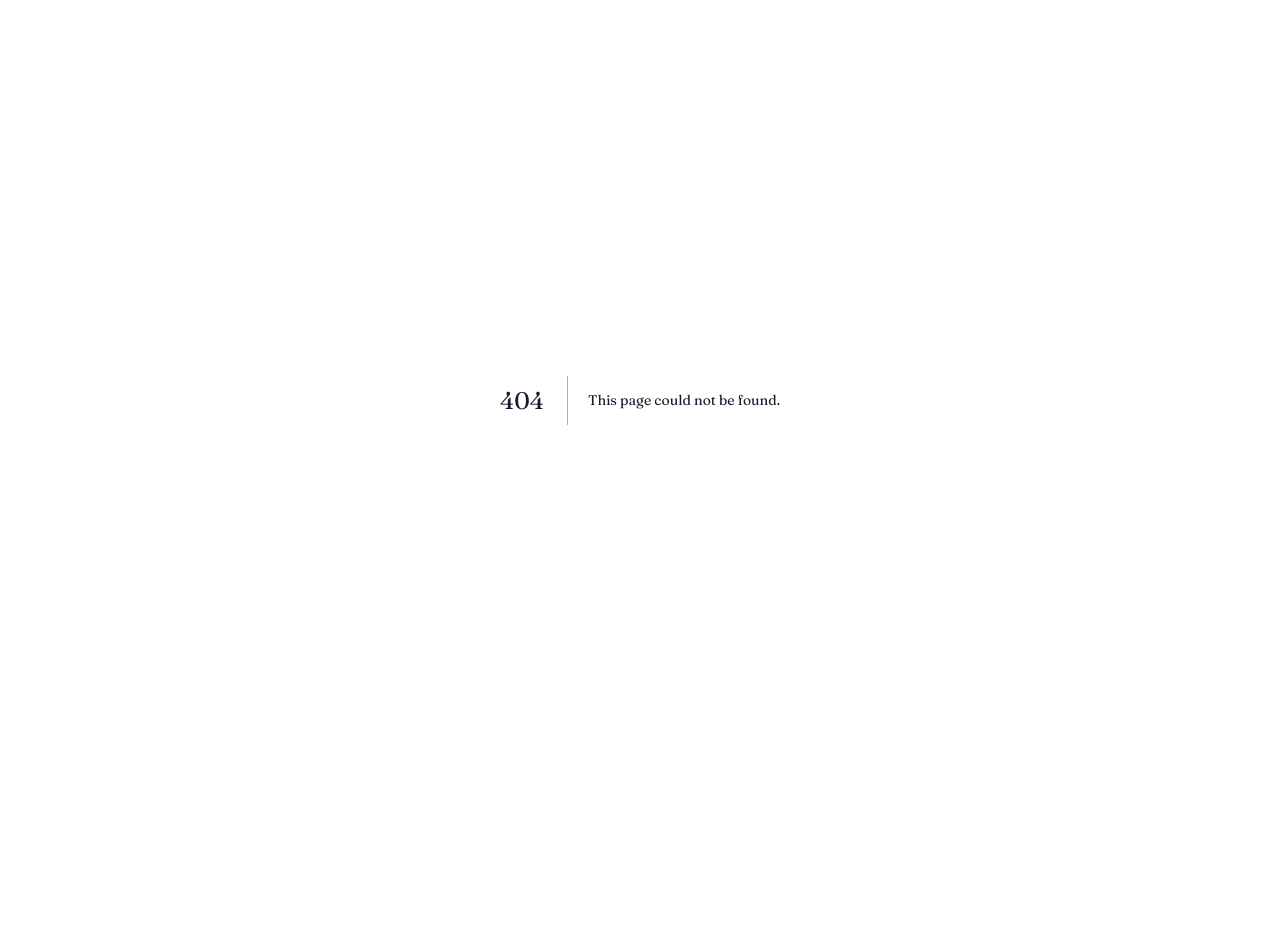
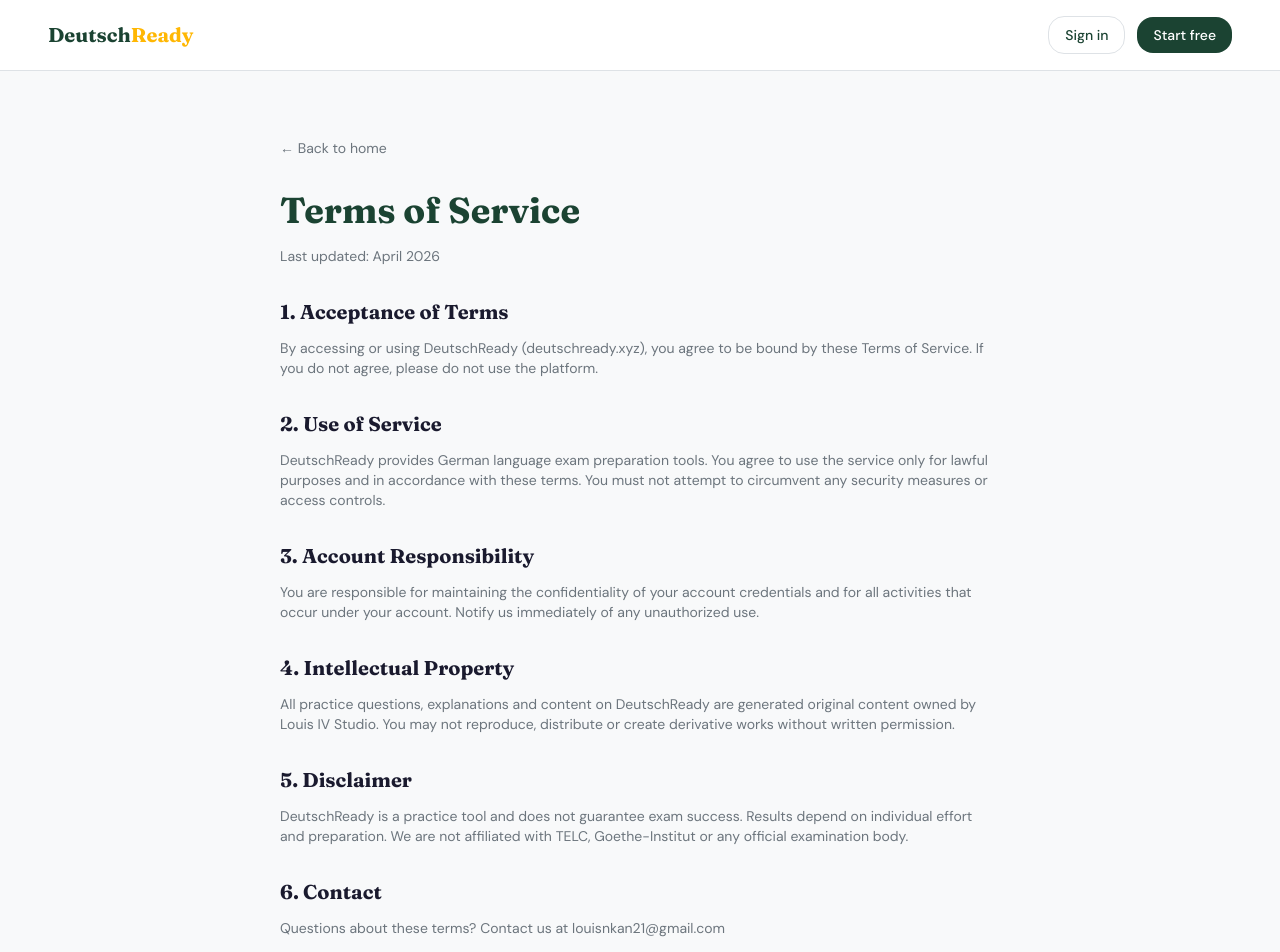
Before and after one commit to louisnkan/deutschready, a Next.js app: page /terms in a window 1280 px wide. Before the commit this address had no page. Shown: the top 952 px of the page. Before the commit the page ends 800 px from the top, so only its background shows below. Built offline with nearby package versions, Linux system fonts and the light colour scheme.

Commit message:
Add Terms of Service page with content sections

```diff
--- /dev/null
+++ b/app/(marketing)/terms/page.tsx
@@ -0,0 +1,106 @@
+import type { Metadata } from 'next'
+import Link from 'next/link'
+
+export const metadata: Metadata = {
+  title: 'Terms of Service — DeutschReady',
+}
+
+export default function TermsPage() {
+  return (
+    <div className="max-w-3xl mx-auto px-6 py-16">
+      <Link href="/"
+            className="font-body text-sm text-text-muted
+                       hover:text-primary mb-8 inline-block">
+        ← Back to home
+      </Link>
+      <h1 className="font-display text-4xl font-bold
+                     text-primary mb-4">
+        Terms of Service
+      </h1>
+      <p className="font-body text-text-muted text-sm mb-8">
+        Last updated: April 2026
+      </p>
+
+      <div className="space-y-8 font-body text-text-primary
+                      leading-relaxed">
+        <section>
+          <h2 className="font-display text-xl font-bold mb-3">
+            1. Acceptance of Terms
+          </h2>
+          <p className="text-sm text-text-muted">
+            By accessing or using DeutschReady
+            (deutschready.xyz), you agree to be bound by
+            these Terms of Service. If you do not agree,
+            please do not use the platform.
+          </p>
+        </section>
+
+        <section>
+          <h2 className="font-display text-xl font-bold mb-3">
+            2. Use of Service
+          </h2>
+          <p className="text-sm text-text-muted">
+            DeutschReady provides German language exam
+            preparation tools. You agree to use the service
+            only for lawful purposes and in accordance with
+            these terms. You must not attempt to circumvent
+            any security measures or access controls.
+          </p>
+        </section>
+
+        <section>
+          <h2 className="font-display text-xl font-bold mb-3">
+            3. Account Responsibility
+          </h2>
+          <p className="text-sm text-text-muted">
+            You are responsible for maintaining the
+            confidentiality of your account credentials and
+            for all activities that occur under your account.
+            Notify us immediately of any unauthorized use.
+          </p>
+        </section>
+
+        <section>
+          <h2 className="font-display text-xl font-bold mb-3">
+            4. Intellectual Property
+          </h2>
+          <p className="text-sm text-text-muted">
+            All practice questions, explanations and content
+            on DeutschReady are generated original content
+            owned by Louis IV Studio. You may not reproduce,
+            distribute or create derivative works without
+            written permission.
+          </p>
+        </section>
+
+        <section>
+          <h2 className="font-display text-xl font-bold mb-3">
+            5. Disclaimer
+          </h2>
+          <p className="text-sm text-text-muted">
+            DeutschReady is a practice tool and does not
+            guarantee exam success. Results depend on
+            individual effort and preparation. We are not
+            affiliated with TELC, Goethe-Institut or any
+            official examination body.
+          </p>
+        </section>
+
+        <section>
+          <h2 className="font-display text-xl font-bold mb-3">
+            6. Contact
+          </h2>
+          <p className="text-sm text-text-muted">
+            Questions about these terms? Contact us at
+            louisnkan21@gmail.com
+          </p>
+        </section>
+      </div>
+
+      <p className="font-body text-xs text-text-muted/30
+                    tracking-widest uppercase mt-16">
+        Louis IV Studio
+      </p>
+    </div>
+  )
+}
```
